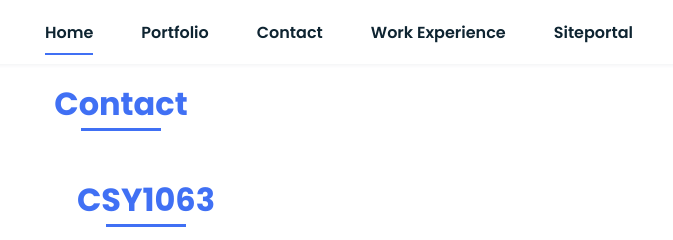
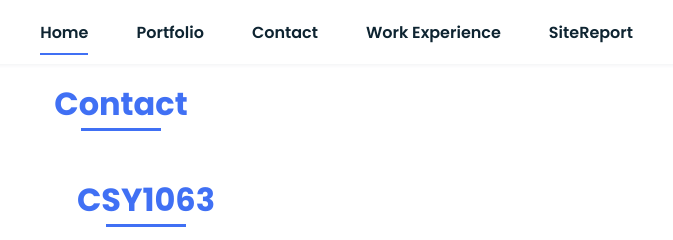
Before and after one commit to TehrimIftikhar/AliMehboobElahi, a plain HTML site: page contact.html in a window 1280 px wide. Shown: the top 240 px of the page, 519-1192 px from the left. Drawn offline with nearby package versions, Linux system fonts and the light colour scheme.

Commit message:
changing in nav section

```diff
--- a/contact.html
+++ b/contact.html
@@ -23,7 +23,7 @@
                         <li class="nav__item"><a href="portfolio.html" class="nav__link">Portfolio</a></li>
                           <li class="nav__item"><a href="contact.html" class="nav__link">Contact</a></li>
                         <li class="nav__item"><a href="workexperience.html" class="nav__link">Work Experience</a></li>
-                        <li class="nav__item"><a href="siteportal.html" class="nav__link">Siteportal</a></li>
+                        <li class="nav__item"><a href="sitereport.html" class="nav__link">SiteReport</a></li>
                     </ul>
                 </div>
 
```
